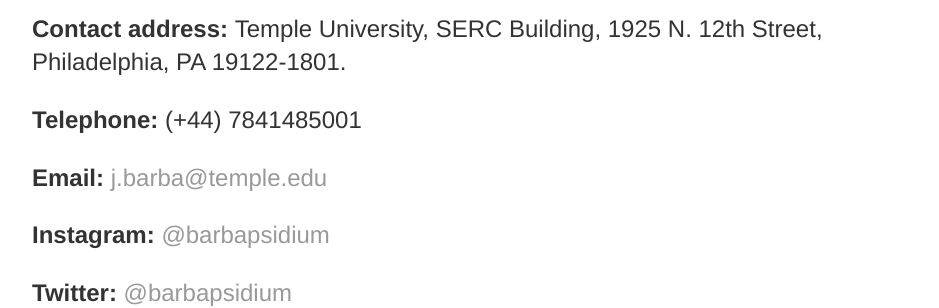
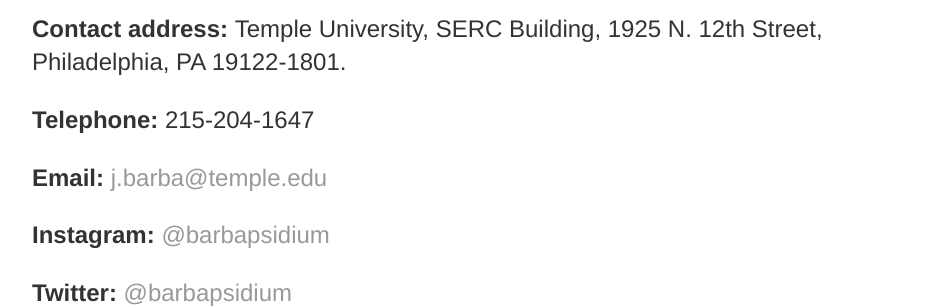
Before and after one commit to josebarbamontoya/josebarbamontoya.github.io, a Jekyll site: the page built from about/index.html, in a window 1280 px wide and 900 px high, scrolled down 434 px. Shown: the part 154-462 px from the top of the window, without its empty margins (160-1099 px from the left). Built offline with Jekyll 4.4.1, drawn with Linux system fonts in a browser that asks for light colours.

Commit message:
Update index.html

```diff
--- a/about/index.html
+++ b/about/index.html
@@ -8,7 +8,7 @@
 		<p style="text-align:center;"><img src="/img/photo7.jpg" height="140" width="250"></p>
 		<p>I am a postdoctoral researcher in the laboratory of Professor Sudhir Kumar at the Institute of Genomics and Evolutionary Medicine (iGEM) at Temple University, Philadelphia, USA. My current research interests focus on developing models/methods for estimation of molecular evolutionary rates and species divergence times. I also focus on conducting large scale data analysis in comparative genomics and evolutionary biology.
 		<p><b>Contact address: </b>Temple University, SERC Building, 1925 N. 12th Street, Philadelphia, PA 19122-1801.</p>
-		<p><b>Telephone: </b> (+44) 7841485001</p>
+		<p><b>Telephone: </b>215-204-1647</p>
 		<p><b>Email: </b> <a href="mailto:j.barba@temple.edu">j.barba@temple.edu</a></p>
 		<p><b>Instagram: </b> <a href="https://www.instagram.com/barbapsidium/">@barbapsidium</a></p>
 		<p><b>Twitter: </b> <a href="https://twitter.com/barbapsidium">@barbapsidium</a></p>
```
